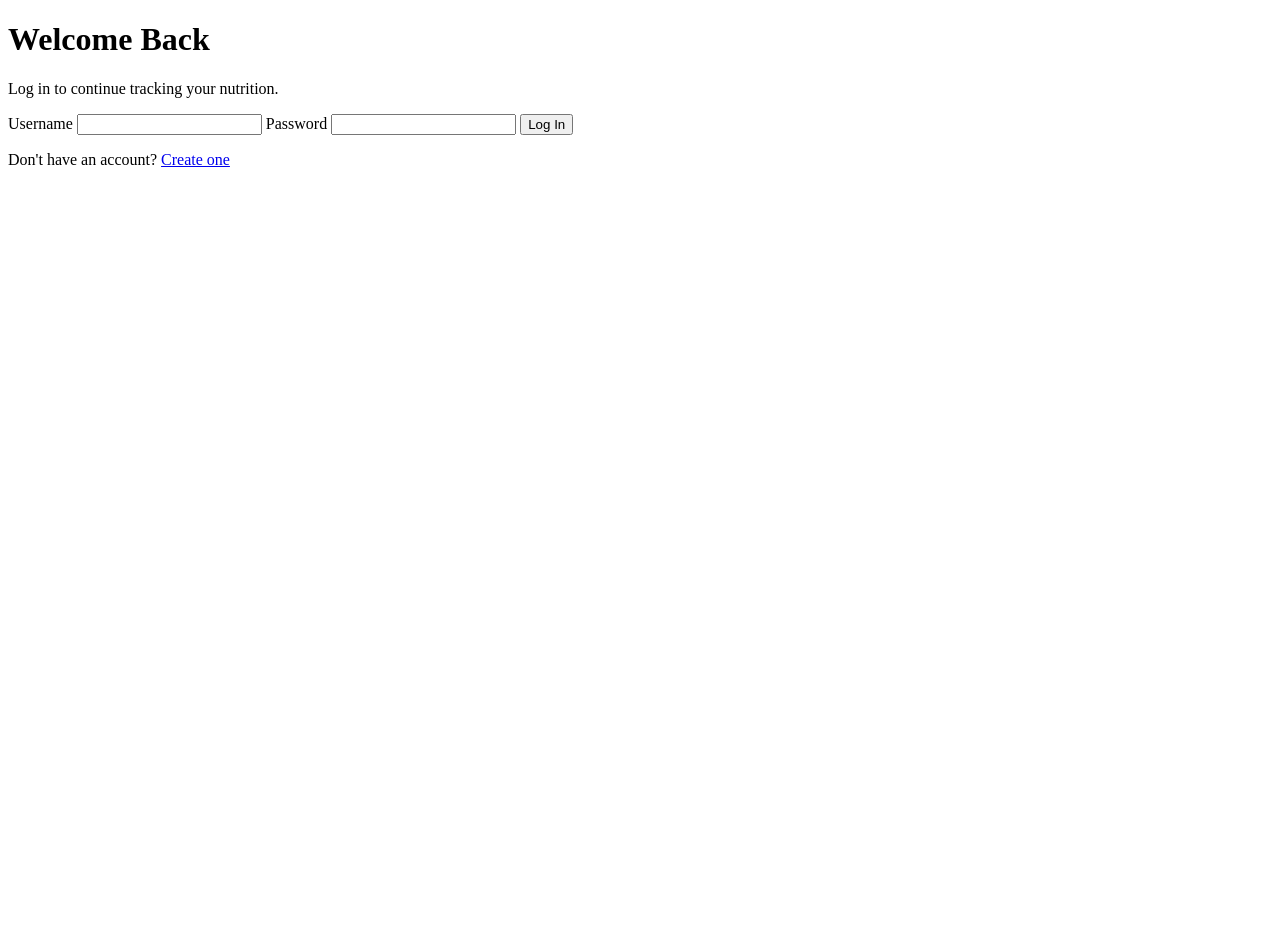
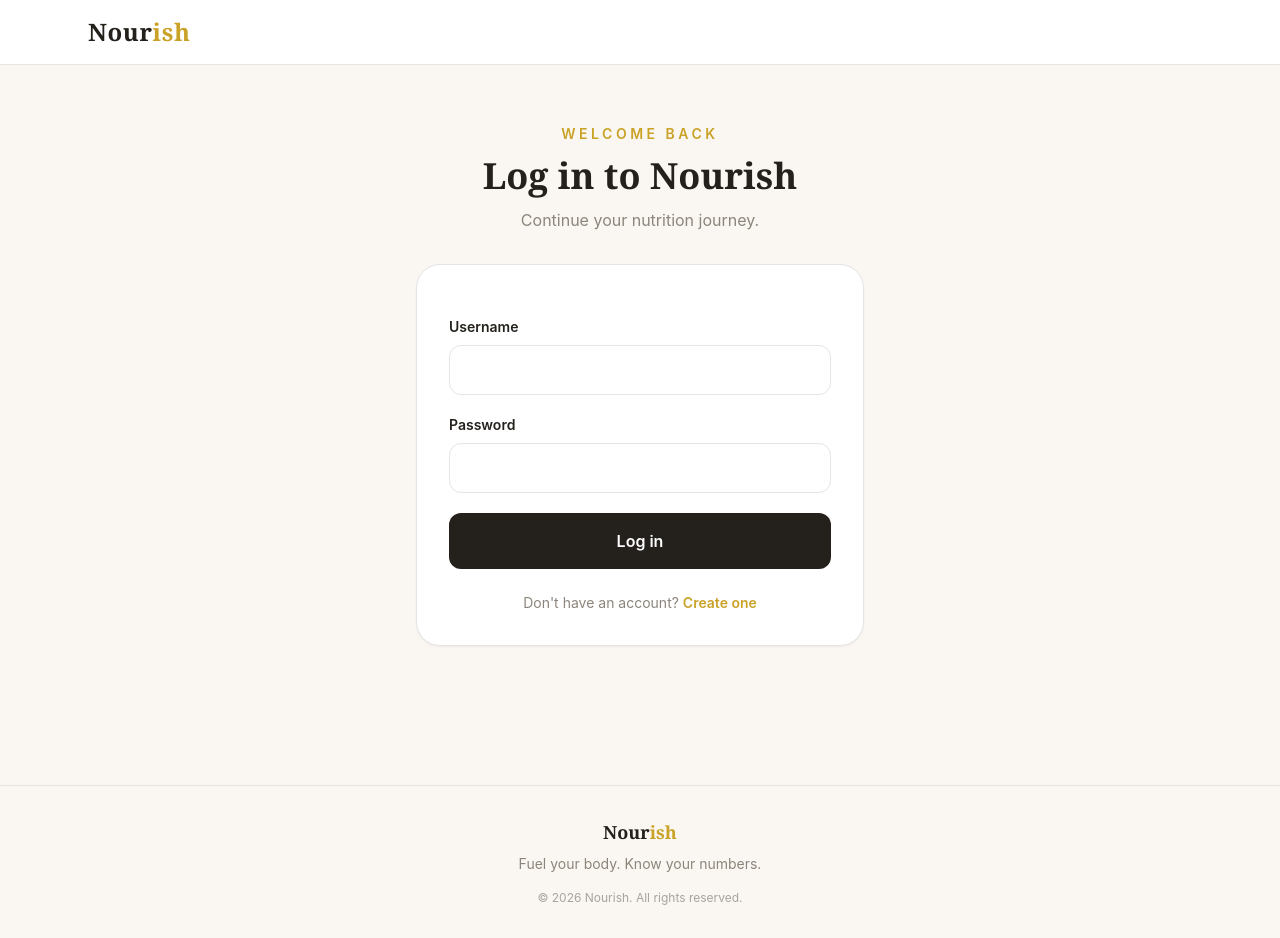
Before and after one commit to AbbieJonnes/Nourish, a Django app: page /login/ in a window 1280 px wide. Before the commit the page ends 167 px from the top, so only its background shows below. Run offline with Django 5.2, Linux system fonts and the light colour scheme; some libraries are stand-ins or nearby versions.

Commit message:
update:update the login.html file by adding the styling features on it

```diff
--- a/calorie_tracker/templates/calorie_tracker/login.html
+++ b/calorie_tracker/templates/calorie_tracker/login.html
@@ -1,37 +1,87 @@
-<!DOCTYPE html>
-<html lang="en">
-<head>
-    <meta charset="UTF-8">
-    <meta name="viewport" content="width=device-width, initial-scale=1.0">
-    <title>Login | Nourish</title>
-</head>
+{% extends 'calorie_tracker/base.html' %}
 
-<body>
+{% block title %}Login | Nourish{% endblock %}
 
-    <h1>Welcome Back</h1>
+{% block content %}
 
-    <p>Log in to continue tracking your nutrition.</p>
+<div class="min-h-[80vh] flex items-center justify-center px-6 py-12">
+
+    <div class="w-full max-w-md">
+
+        <div class="text-center mb-8">
+
+            <p class="text-sm uppercase tracking-[0.25em] text-nourish-gold font-semibold">
+                Welcome back
+            </p>
+
+            <h1 class="text-4xl font-serif font-bold mt-3">
+                Log in to Nourish
+            </h1>
+
+            <p class="text-nourish-muted mt-3">
+                Continue your nutrition journey.
+            </p>
+
+        </div>
+
+
+        <div class="bg-white rounded-3xl border border-stone-200 p-8 shadow-sm">
 
             {% if error %}
-        <p>{{ error }}</p>
+                <div class="bg-red-50 text-red-600 px-4 py-3 rounded-xl mb-6 text-sm">
+                    {{ error }}
+                </div>
             {% endif %}
 
-    <form method="POST">
+            <form method="POST" class="space-y-5">
+
                 {% csrf_token %}
 
-        <label>Username</label>
-        <input type="text" name="username" required>
+                <div>
+                    <label class="block text-sm font-semibold mb-2">
+                        Username
+                    </label>
 
-        <label>Password</label>
-        <input type="password" name="password" required>
+                    <input type="text"
+                           name="username"
+                           required
+                           class="w-full px-4 py-3 rounded-xl border border-stone-200 focus:outline-none focus:ring-2 focus:ring-yellow-500">
+                </div>
 
-        <button type="submit">Log In</button>
+
+                <div>
+                    <label class="block text-sm font-semibold mb-2">
+                        Password
+                    </label>
+
+                    <input type="password"
+                           name="password"
+                           required
+                           class="w-full px-4 py-3 rounded-xl border border-stone-200 focus:outline-none focus:ring-2 focus:ring-yellow-500">
+                </div>
+
+
+                <button type="submit"
+                        class="w-full bg-nourish-dark text-white py-4 rounded-xl font-semibold hover:bg-nourish-gold transition">
+                    Log in
+                </button>
+
             </form>
 
-    <p>
+
+            <p class="text-center text-sm text-nourish-muted mt-6">
                 Don't have an account?
-        <a href="{% url 'register' %}">Create one</a>
+
+                <a href="{% url 'register' %}"
+                   class="text-nourish-gold font-semibold hover:underline">
+                    Create one
+                </a>
             </p>
 
-</body>
-</html>
+        </div>
+
+    </div>
+
+</div>
+
+{% endblock %}
```
Lines whose indentation alone changed are shown as unchanged.
